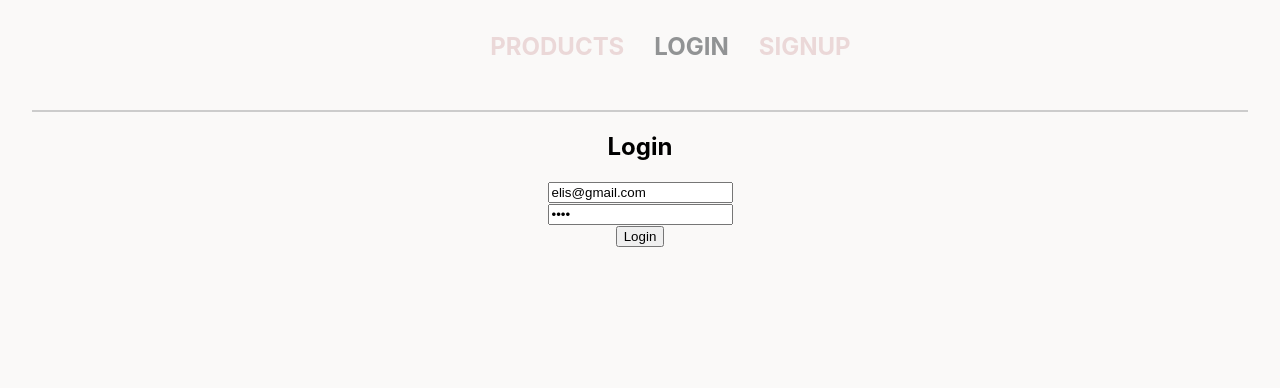
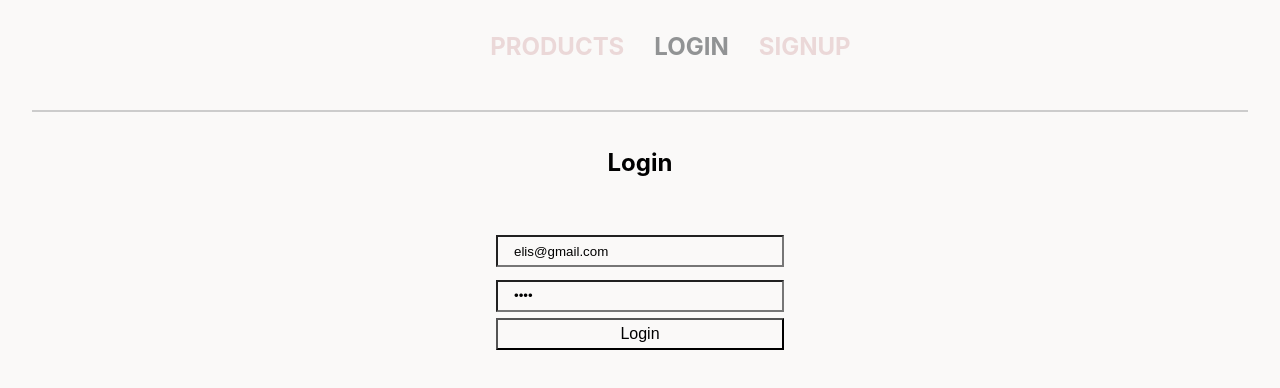
Before and after one commit to elis-11/store, a React (Vite) app in the folder ts-store/: page /login in a window 1280 px wide. Shown: the top 388 px of the page. Built offline with nearby package versions, Linux system fonts and the light colour scheme; no server answers.

Commit message:
TS - Signup, Login, Styling

```diff
--- a/ts-store/src/components/product/Product.tsx
+++ b/ts-store/src/components/product/Product.tsx
@@ -9,8 +9,8 @@ export const Product = () => {
       <h2>Products</h2>
       {user && (
         <div className="product">
-          <img src={user.avatar} style={{width: "50px"}}/>
-          <div>{user.email}</div>
+          {/* <img src={user.avatar} style={{width: "50px"}}/>
+          <div>{user.email}</div> */}
         </div>
       )}
     </div>
--- a/ts-store/src/components/signup/Login.tsx
+++ b/ts-store/src/components/signup/Login.tsx
@@ -3,6 +3,7 @@ import { useNavigate } from "react-router-dom";
 import { useDataContext } from "../../context/DataProvider";
 import { loginApi } from "../../helpers/ApiCalls";
 import { storeUserInLocalStorage } from "../../helpers/LocalStorage";
+import './Signup.scss';
 
 export const Login = () => {
   const { setUser, errors, setErrors } = useDataContext();
--- a/ts-store/src/components/signup/Signup.scss
+++ b/ts-store/src/components/signup/Signup.scss
@@ -0,0 +1,44 @@
+.Signup,
+.Login {
+  display: column;
+  justify-content: center;
+  align-items: center;
+  text-align: center;
+  h2 {
+    padding: 1rem;
+  }
+
+  form {
+    padding: 1rem;
+    label {
+      img{
+        width: 10rem;
+        cursor: pointer;
+        &:hover {
+          color: rgb(251, 248, 248);
+        }
+      }
+    }
+    div {
+      input {
+        width: 18rem;
+        height: 2rem;
+        padding-left: 1rem;
+        margin: 0.4rem;
+        background-color: transparent;
+        &:hover {
+          background-color: rgb(251, 248, 248);
+        }
+      }
+    }
+    button {
+      font-size: 1rem;
+      width: 18rem;
+      height: 2rem;
+      background-color: transparent;
+      &:hover {
+        background-color: rgb(251, 248, 248);
+      }
+    }
+  }
+}
--- a/ts-store/src/components/signup/Signup.tsx
+++ b/ts-store/src/components/signup/Signup.tsx
@@ -2,6 +2,7 @@ import { useRef, useState } from "react";
 import { useNavigate } from "react-router-dom";
 import { useDataContext } from "../../context/DataProvider";
 import { signupApi } from "../../helpers/ApiCalls";
+import './Signup.scss';
 
 export const Signup = () => {
   const { errors, setErrors } = useDataContext();
```
Also changed, not shown: 2 other files (tests, documents, lock files or other folders).
